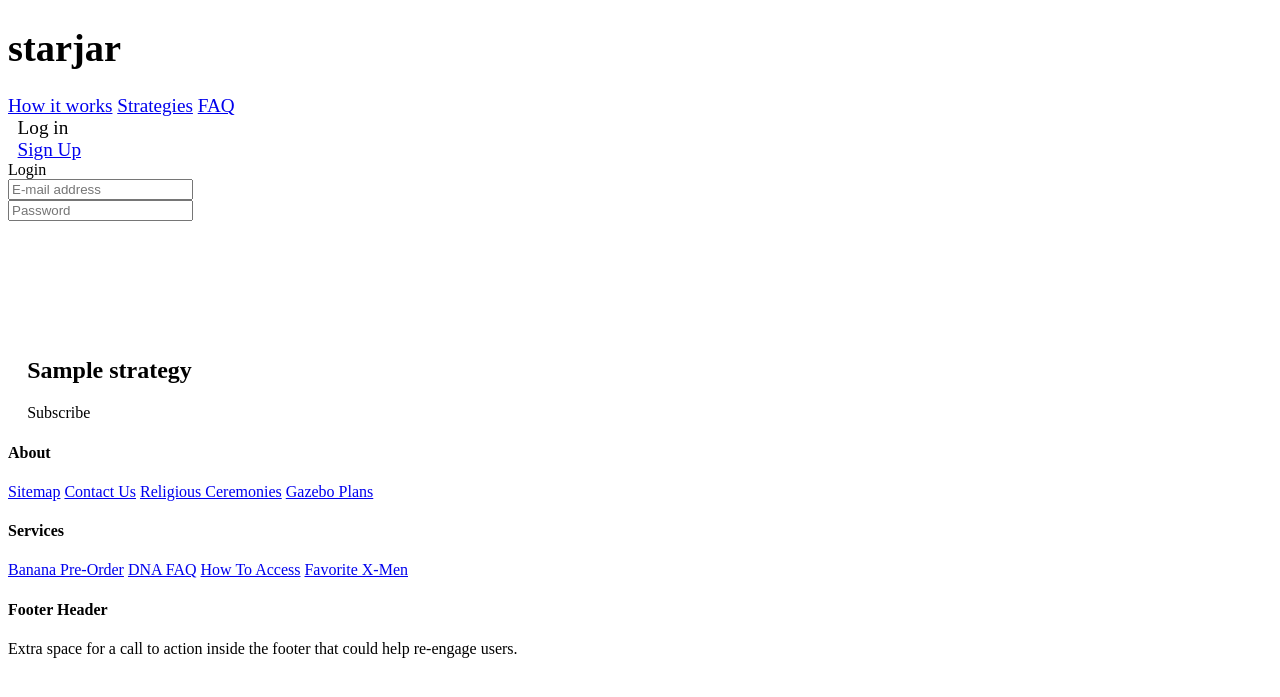
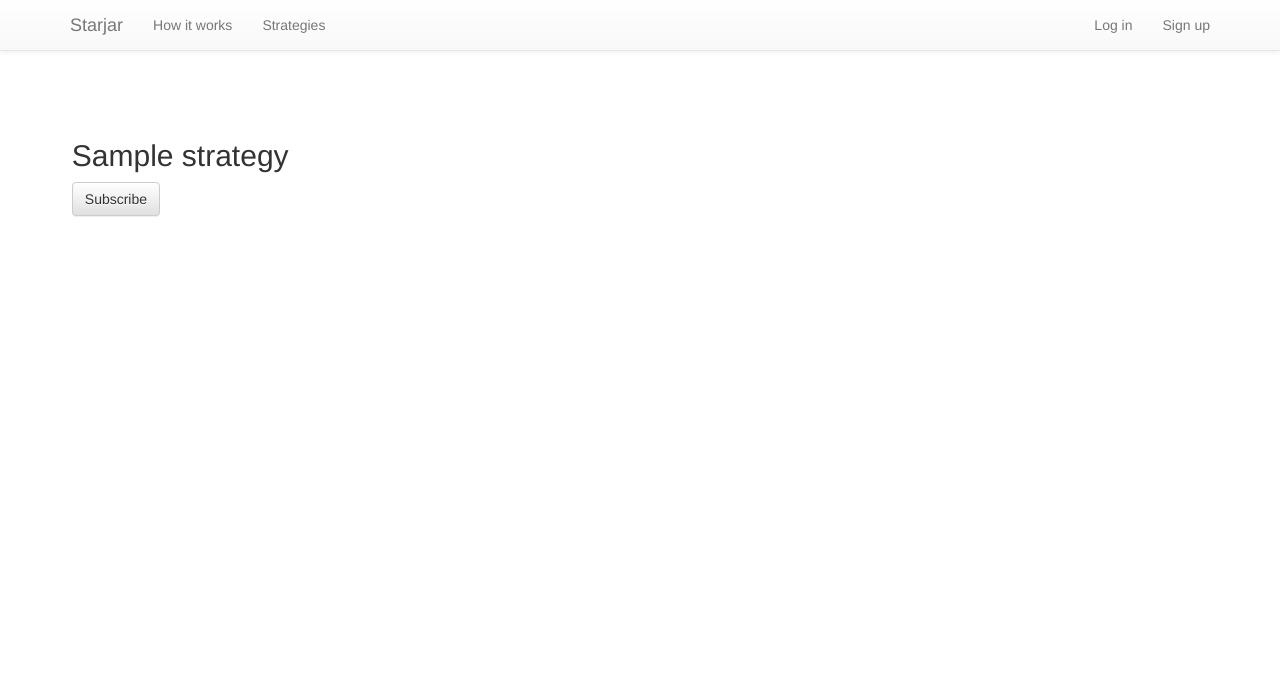
Before and after one commit to z123/starjar, a Flask app: a page that uses app/templates/layout.html in a window 1280 px wide. Shown: the top 697 px of the page. Run offline with Flask 2, Linux system fonts and the light colour scheme; tables that the repository leaves empty hold one stand-in row (values such as "Sample post"); some libraries are stand-ins or nearby versions.

Commit message:
Changes with forms users and templates.

```diff
--- a/app/__init__.py
+++ b/app/__init__.py
@@ -15,9 +15,11 @@ db = SQLAlchemy(app)
 # Views
 from app.views.page import page
 from app.views.strategy import strategy
+from app.views.user import user
 
 app.register_blueprint(page)
 app.register_blueprint(strategy)
+app.register_blueprint(user)
 
 # Models
 from app.models import strategy, user
--- a/app/forms/user.py
+++ b/app/forms/user.py
@@ -1,5 +1,6 @@
-from flask.ext.wtforms import Form
-from wtforms import TextField, PasswordField, DataRequired
+from flask_wtf import Form
+from wtforms import TextField, PasswordField
+from wtforms.validators import DataRequired, Length
 
 class LoginForm(Form):
     email = TextField('Email', [DataRequired(), Length(5, 254)])
--- a/app/templates/layout.html
+++ b/app/templates/layout.html
@@ -2,37 +2,19 @@
 <html lang="en">
 
   <head>
-    <link rel="stylesheet" type="text/min.css" href="//oss.maxcdn.com/semantic-ui/2.0.8/components/reset.min.css">
-    <link rel="stylesheet" type="text/min.css" href="//oss.maxcdn.com/semantic-ui/2.0.8/components/site.min.css">
+    <!-- Latest compiled and minified CSS -->
+    <link rel="stylesheet" href="https://maxcdn.bootstrapcdn.com/bootstrap/3.3.5/css/bootstrap.min.css">
 
-    <link rel="stylesheet" type="text/min.css" href="//oss.maxcdn.com/semantic-ui/2.0.8/components/container.min.css">
-    <link rel="stylesheet" type="text/min.css" href="//oss.maxcdn.com/semantic-ui/2.0.8/components/grid.min.css">
-    <link rel="stylesheet" type="text/min.css" href="//oss.maxcdn.com/semantic-ui/2.0.8/components/header.min.css">
-    <link rel="stylesheet" type="text/min.css" href="//oss.maxcdn.com/semantic-ui/2.0.8/components/image.min.css">
-    <link rel="stylesheet" type="text/min.css" href="//oss.maxcdn.com/semantic-ui/2.0.8/components/menu.min.css">
-    <link rel="stylesheet" type="text/min.css" href="//oss.maxcdn.com/semantic-ui/2.0.8/components/item.min.css">
+    <!-- Optional theme -->
+    <link rel="stylesheet" href="https://maxcdn.bootstrapcdn.com/bootstrap/3.3.5/css/bootstrap-theme.min.css">
 
-    <link rel="stylesheet" type="text/min.css" href="//oss.maxcdn.com/semantic-ui/2.0.8/components/divider.min.css">
-    <link rel="stylesheet" type="text/min.css" href="//oss.maxcdn.com/semantic-ui/2.0.8/components/dropdown.min.css">
-    <link rel="stylesheet" type="text/min.css" href="//oss.maxcdn.com/semantic-ui/2.0.8/components/segment.min.css">
-    <link rel="stylesheet" type="text/min.css" href="//oss.maxcdn.com/semantic-ui/2.0.8/components/button.min.css">
-    <link rel="stylesheet" type="text/min.css" href="//oss.maxcdn.com/semantic-ui/2.0.8/components/list.min.css">
-    <link rel="stylesheet" type="text/min.css" href="//oss.maxcdn.com/semantic-ui/2.0.8/components/icon.min.css">
-    <link rel="stylesheet" type="text/min.css" href="//oss.maxcdn.com/semantic-ui/2.0.8/components/sidebar.min.css">
-    <link rel="stylesheet" type="text/min.css" href="//oss.maxcdn.com/semantic-ui/2.0.8/components/transition.min.css">
-    <link rel="stylesheet" type="text/min.css" href="//oss.maxcdn.com/semantic-ui/2.0.8/components/card.min.css">
-    <link rel="stylesheet" type="text/min.css" href="//oss.maxcdn.com/semantic-ui/2.0.8/components/dimmer.min.css">
-    <link rel="stylesheet" type="text/min.css" href="//oss.maxcdn.com/semantic-ui/2.0.8/components/modal.min.css">
-    <link rel="stylesheet" type="text/min.css" href="//oss.maxcdn.com/semantic-ui/2.0.8/components/input.min.css">
+    <!-- Latest compiled and minified JavaScript -->
+    <script src="https://maxcdn.bootstrapcdn.com/bootstrap/3.3.5/js/bootstrap.min.js"></script>
 
     {% block stylesheet %}
       <link rel="stylesheet" type="text/css" href="{{ url_for('static', filename='css/layout.css') }}">
     {% endblock %}
 
-    <script src="https://ajax.googleapis.com/ajax/libs/jquery/2.1.4/jquery.min.js"></script>
-    <script src="//oss.maxcdn.com/semantic-ui/2.0.7/components/modal.min.js"></script>
-    <script src="//oss.maxcdn.com/semantic-ui/2.0.7/components/transition.min.js"></script>
-    <script src="//oss.maxcdn.com/semantic-ui/2.0.7/components/dimmer.min.js"></script>
     {% block script %}
       <script src="{{ url_for('static', filename='js/layout.js') }}"></script>
     {% endblock %}
@@ -41,75 +23,34 @@
   </head>
 
   <body>
-    <div class="ui fixed borderless menu">
-      <div class="ui container">
-        <div href="{{ url_for('page.home') }}" class="item"><h1>starjar</h1></div>
-
-        <a href="{{ url_for('page.home') }}#how-it-works" class="item">How it works</a>
-        <a href="{{ url_for('strategy.strategies') }}" class="item">Strategies</a>
-        <a href="#" class="item">FAQ</a>
-
-        <div class="right menu">
-          <div class="item">
-            <div id="login-button" class="ui button">Log in</div>
-            <a href="{{ url_for('strategy.strategies') }}" class="ui button">Sign Up</a>
-          </div>
+    <nav class="navbar navbar-default navbar-fixed-top">
+      <div class="container">
+        <div class="navbar-header">
+          <button type="button" class="navbar-toggle collapsed"
+              data-toggle="collapse" data-target="#navbar"
+              aria-expanded="false" aria-controls="navbar">
+            <span class="sr-only">Toggle navigation</span>
+            <span class="icon-bar"></span>
+            <span class="icon-bar"></span>
+            <span class="icon-bar"></span>
+          </button>
+          <a class="navbar-brand" href="{{ url_for('page.home') }}">Starjar</a>
+        </div>
+        <div id="navbar" class="collapse navbar-collapse">
+          <ul class="nav navbar-nav">
+            <li><a href="#">How it works</a></li>
+            <li><a href="{{ url_for('strategy.strategies') }}">Strategies</a></li>
+          </ul>
+          <ul class="nav navbar-nav navbar-right">
+            <li><a href="{{ url_for('user.login') }}">Log in</a></li>
+            <li><a href="{{ url_for('user.signup') }}">Sign up</a></li>
+          </ul>
         </div>
       </div>
-    </div>
-
-    <div id="login-modal" class="ui modal">
-      <i class="close icon"></i>
-
-      <div class="header">
-        Login
-      </div>
-
-      <div class="ui input">
-        <input type="text" placeholder="E-mail address"/>
-      </div>
-
-      <div class="ui input">
-        <input type="text" placeholder="Password"/>
-      </div>
-    </div>
+    </nav>
 
     {% block body %}
     {% endblock %}
 
-    <div class="ui inverted vertical footer segment">
-      <div class="ui container">
-        <div class="ui stackable inverted divided equal height stackable grid">
-          <div class="three wide column">
-            <h4 class="ui inverted header">About</h4>
-
-            <div class="ui inverted link list">
-              <a href="#" class="item">Sitemap</a>
-              <a href="#" class="item">Contact Us</a>
-              <a href="#" class="item">Religious Ceremonies</a>
-              <a href="#" class="item">Gazebo Plans</a>
-            </div>
-          </div>
-
-          <div class="three wide column">
-            <h4 class="ui inverted header">Services</h4>
-
-            <div class="ui inverted link list">
-              <a href="#" class="item">Banana Pre-Order</a>
-              <a href="#" class="item">DNA FAQ</a>
-              <a href="#" class="item">How To Access</a>
-              <a href="#" class="item">Favorite X-Men</a>
-            </div>
-          </div>
-
-          <div class="seven wide column">
-            <h4 class="ui inverted header">Footer Header</h4>
-
-            <p>Extra space for a call to action inside the footer that could help re-engage users.</p>
-          </div>
-        </div>
-      </div>
-    </div>
-
   </body>
 </html>
--- a/app/templates/strategy/details.html
+++ b/app/templates/strategy/details.html
@@ -11,7 +11,7 @@
   {{ super() }}
 
   <div id="strategies" class="ui container">
-      <h2>{{ strat.name }}</h2>
-      <div class="ui button">Subscribe</div>
+    <h2>{{ strat.name }}</h2>
+    <button type="button" class="btn btn-default">Subscribe</button>
   </div>
 {% endblock %}
--- a/app/templates/strategy/strategies.html
+++ b/app/templates/strategy/strategies.html
@@ -10,7 +10,7 @@
 {% block body %}
   {{ super() }}
 
-  <div id="strategies" class="ui container">
+  <div id="strategies">
     <h2>Strategies</h2>
     {% for strat in strats %}
       <a href="{{ url_for('strategy.strategy_details',
--- a/app/views/user.py
+++ b/app/views/user.py
@@ -7,3 +7,7 @@ user = Blueprint('user', __name__)
 @user.route('/login', methods=['GET', 'POST'])
 def login():
     pass
+
+@user.route('/signup', methods=['GET', 'POST'])
+def signup():
+    pass
```
Also changed, not shown: app/forms/__init__.py (added).
